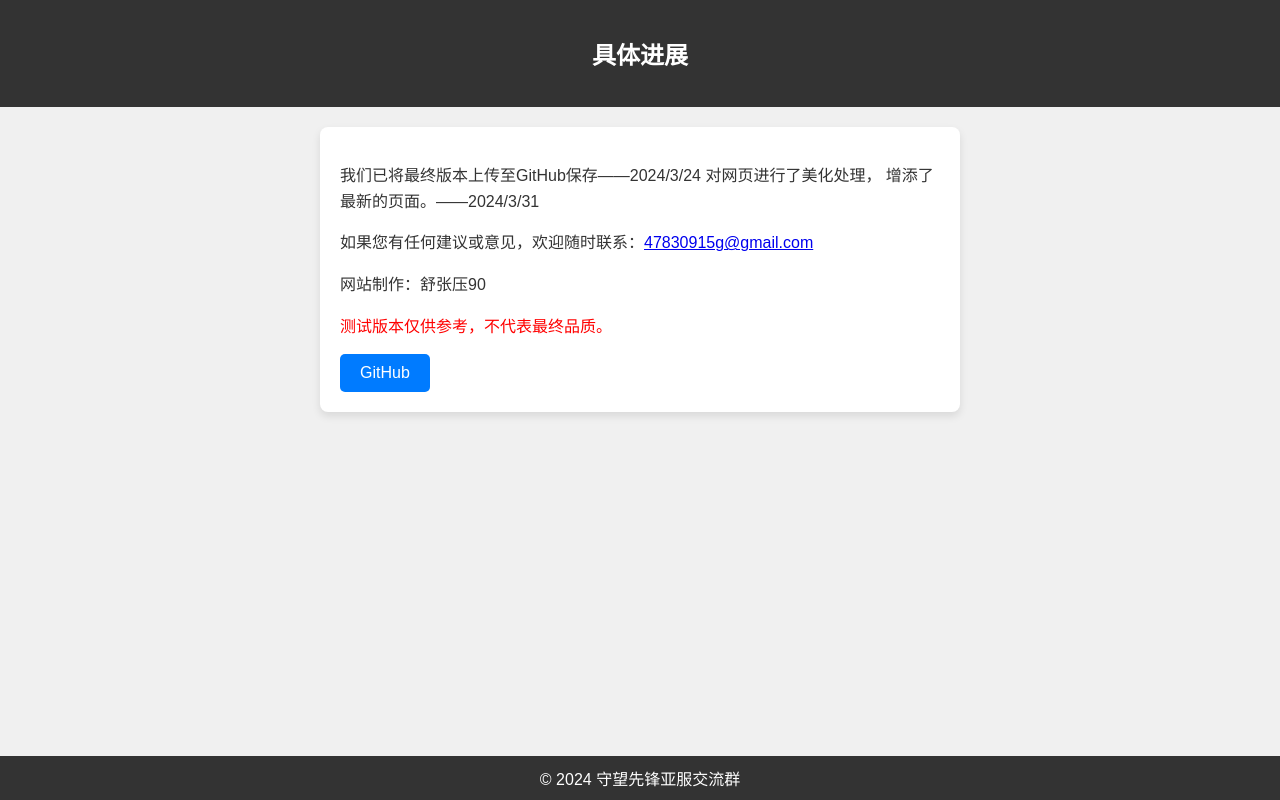
After one commit to HaoMiaoMa/OASEGW, a Flask app: template all/templates/second_page.html in a window 1280 px wide. The commit adds this page. Run offline with Flask 3, Linux system fonts and the light colour scheme; the template is opened without the code that fills it, so the values that code supplies are empty.

Commit message:
Add files via upload
Latest developments on March 31, 2024

```diff
--- a/all/templates/cook.html
+++ b/all/templates/cook.html
@@ -24,7 +24,7 @@
 
    <p><span style="color: red;">测试版本不代表最终品质！！！</span></p>
 
-    <a href="" class="button">GitHub</a>
+    <a href="https://github.com/HaoMiaoMa/OASEGW" class="button">GitHub</a>
 
 
 
--- /dev/null
+++ b/all/templates/second_page.html
@@ -0,0 +1,80 @@
+<!DOCTYPE html>
+<html lang="zh-CN">
+<head>
+    <meta charset="UTF-8">
+    <meta name="viewport" content="width=device-width, initial-scale=1.0">
+    <title>守望先锋亚服交流群官方网站</title>
+    <style>
+        body {
+            font-family: Arial, sans-serif;
+            background-color: #f0f0f0;
+            margin: 0;
+            padding: 0;
+            color: #333;
+        }
+        header {
+            background-color: #333;
+            color: #fff;
+            text-align: center;
+            padding: 20px 0;
+            margin-bottom: 20px;
+        }
+        .container {
+            max-width: 600px;
+            margin: 0 auto;
+            padding: 20px;
+            background-color: #fff;
+            border-radius: 8px;
+            box-shadow: 0 4px 8px rgba(0, 0, 0, 0.1);
+        }
+        h1 {
+            font-size: 24px;
+        }
+        p {
+            font-size: 16px;
+            line-height: 1.6;
+            margin-bottom: 15px;
+        }
+        .button {
+            display: inline-block;
+            padding: 10px 20px;
+            background-color: #007bff;
+            color: #fff;
+            text-decoration: none;
+            border-radius: 5px;
+            transition: background-color 0.3s;
+        }
+        .button:hover {
+            background-color: #0056b3;
+        }
+        footer {
+            background-color: #333;
+            color: #fff;
+            text-align: center;
+            padding: 10px 0;
+            position: fixed;
+            bottom: 0;
+            width: 100%;
+        }
+    </style>
+</head>
+<body>
+    <header>
+        <h1>具体进展</h1>
+    </header>
+
+    <div class="container">
+        <p>我们已将最终版本上传至GitHub保存——2024/3/24
+            对网页进行了美化处理，
+            增添了最新的页面。——2024/3/31</p>
+        <p>如果您有任何建议或意见，欢迎随时联系：<a href="mailto:47830915g@gmail.com">47830915g@gmail.com</a></p>
+        <p>网站制作：舒张压90</p>
+        <p><span style="color: red;">测试版本仅供参考，不代表最终品质。</span></p>
+        <a href="https://github.com/HaoMiaoMa/OASEGW" class="button">GitHub</a>
+    </div>
+
+    <footer>
+        &copy; 2024 守望先锋亚服交流群
+    </footer>
+</body>
+</html>
```
Also changed, not shown: all/templates/test.html (added, +78 -0 lines), all/templates/web2.html (added, +78 -0 lines).
